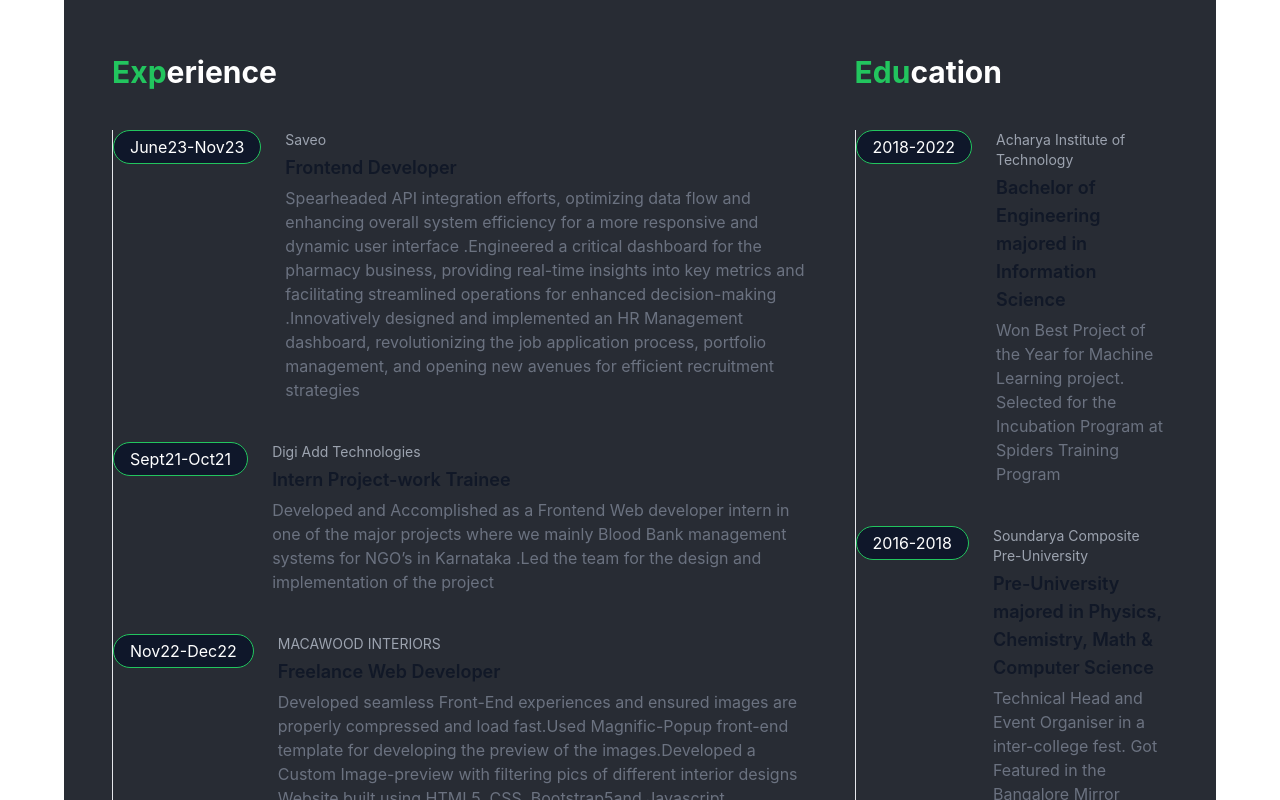
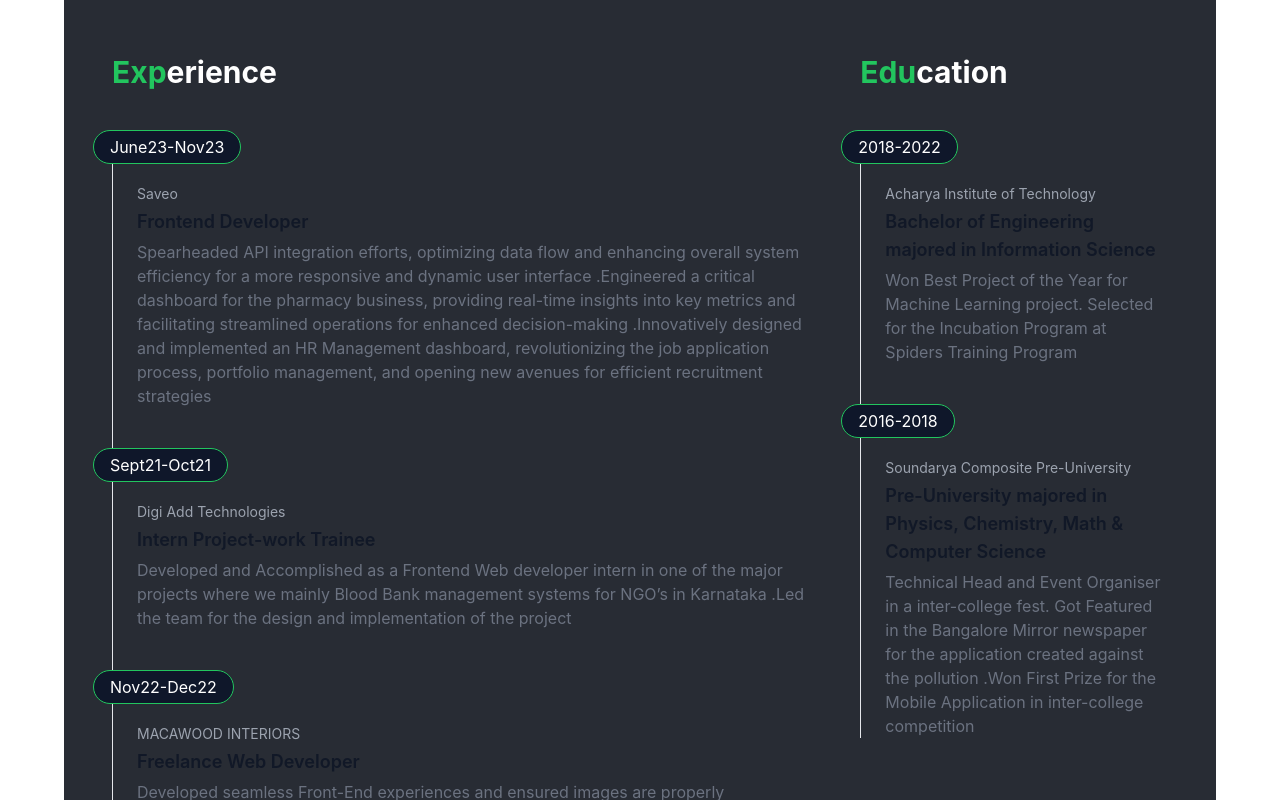
Before and after one commit to nithinvr001/nvr, a React (Create React App) app: page / in a window 1280 px wide. Shown: the part 2620-3420 px from the top of the page. Built offline with nearby package versions, Linux system fonts and the light colour scheme.

Commit message:
upgrade2.0.5

```diff
--- a/src/components/EduNExp.js
+++ b/src/components/EduNExp.js
@@ -46,17 +46,17 @@
       </h2>
       <ol className="relative border-s border-gray-200 dark:border-gray-700">
         {timelineData.map((item, index) => (
-          <div key={index} className="flex items-start mb-10 last:mb-0">
+          <div key={index} className="items-start mb-10 last:mb-0">
             {/* Vertical line & badge container */}
             <div className="relative flex-none">
               {/* Badge */}
-              <div className="inline-block px-4 py-1 text-white border border-green-500 rounded-full bg-[#0f172a]">
+              <div className="inline-block -ml-5 px-4 py-1 text-white border border-green-500 rounded-full bg-[#0f172a]">
                 {item.duration}
               </div>
             </div>
 
             {/* Content next to badge */}
-            <div className="ml-6">
+            <div className="ml-6 mt-5">
               <time className="block text-sm text-gray-400 dark:text-gray-500">
                 {item.Place}
               </time>
@@ -79,16 +79,16 @@
       </h2>
       <ol className="relative border-s border-gray-200 dark:border-gray-700">
         {EdutimelineData.map((item, index) => (
-          <div key={index} className="flex items-start mb-10 last:mb-0">
+          <div key={index} className=" items-start mb-10 last:mb-0">
             {/* Badge */}
             <div className="relative flex-none">
-              <div className="inline-block px-4 py-1 text-white border border-green-500 rounded-full bg-[#0f172a]">
+              <div className="inline-block -ml-5 px-4 py-1 text-white border border-green-500 rounded-full bg-[#0f172a]">
                 {item.duration}
               </div>
             </div>
 
             {/* Content */}
-            <div className="ml-6">
+            <div className="ml-6 mt-5">
               <time className="block text-sm text-gray-400 dark:text-gray-500">
                 {item.Place}
               </time>
```
